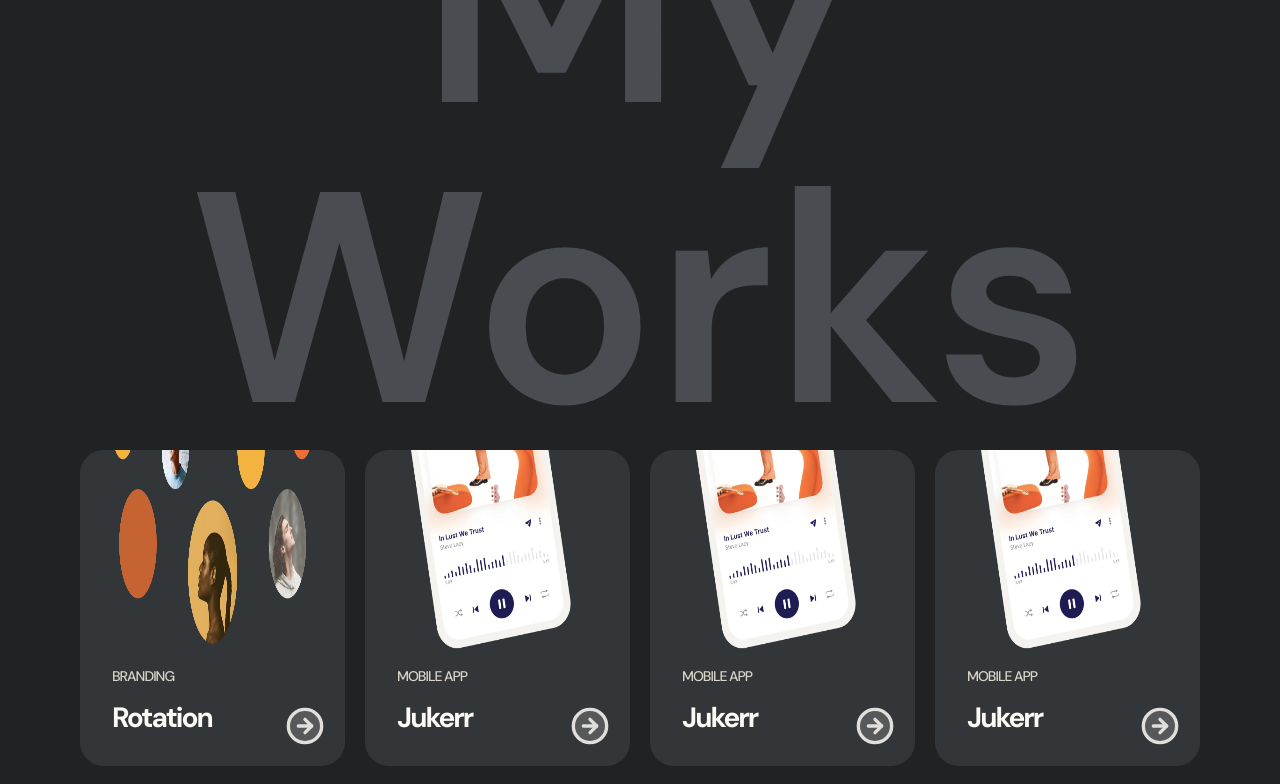
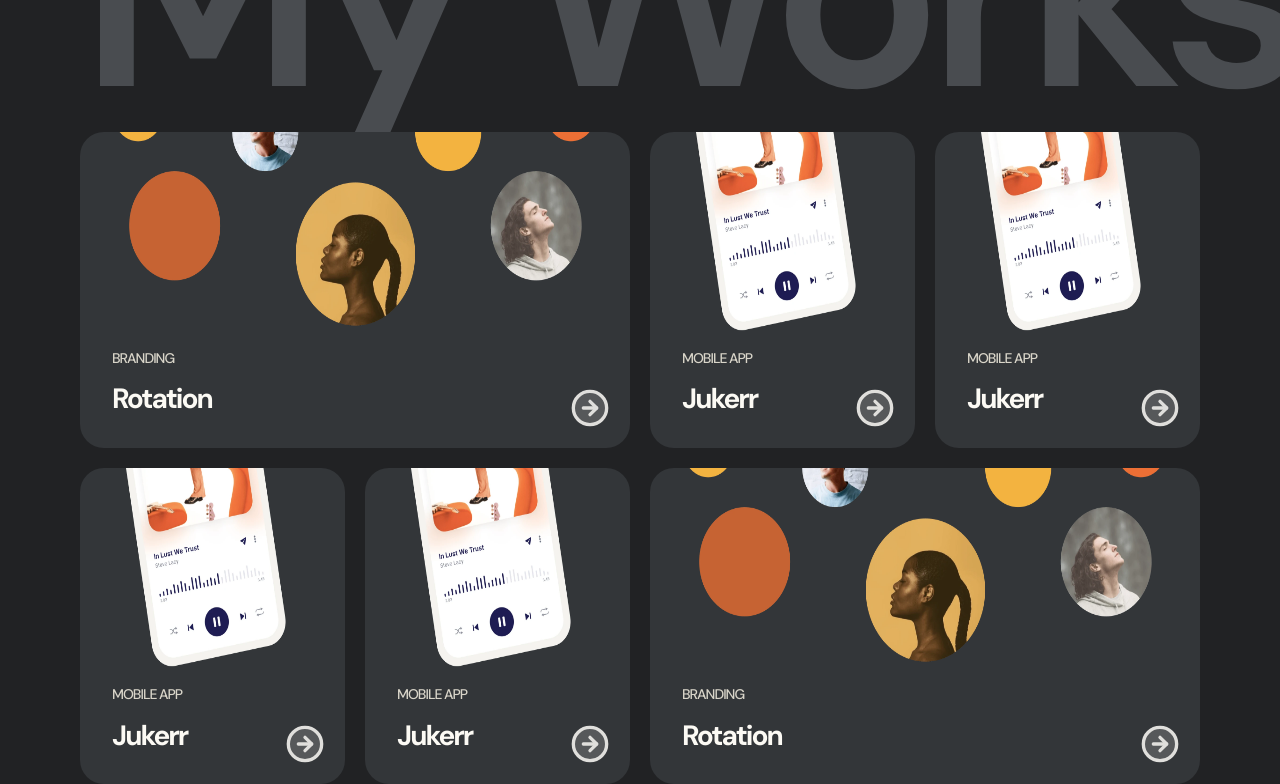
Before and after one commit to prasoonmohan/GridFolio, a Vue app: page /work in a window 1280 px wide. Shown: the part 260-1044 px from the top of the page. Built offline with nearby package versions, Linux system fonts and the light colour scheme.

Commit message:
feat : Added works page responsive

```diff
--- a/src/assets/pages/_index.scss
+++ b/src/assets/pages/_index.scss
@@ -1 +1 @@
-@import "home",'about_us','resume','contact';
+@import "home",'about_us','resume','contact','work';
--- /dev/null
+++ b/src/assets/pages/_work.scss
@@ -0,0 +1,29 @@
+.work-container{
+    .work1-card{
+        grid-column: 1/3;
+
+        @include mq(desktop-md){
+grid-column: 1/3;
+        }
+        @include mq(tablet){
+            grid-column: 1;
+        }
+        @include mq(phone){
+            grid-column: 1;
+        }
+
+    }
+    .work5-card{
+grid-column: 3/5;
+
+@include mq(desktop-md){
+grid-column: 1/4;
+}
+@include mq(tablet){
+    grid-column: 2;
+}
+@include mq(phone){
+    grid-column: 1;
+}
+    }
+}
--- a/src/assets/utilities/_typography.scss
+++ b/src/assets/utilities/_typography.scss
@@ -5,10 +5,17 @@
 
 .section-title{
   color: $gray-80;
-  font-size: rem(300);
   font-weight: 600;
+  font-size: clamp(0px, 22vw, 320px);
+  font-weight: 600;
+  text-align: center;
+  letter-spacing: -0.05em;
   line-height: 1;
-  text-align: center;
+  white-space: nowrap;
+  margin: 0px;
+  padding: 0px;
+  position: relative;
+  left: 0%;
 }
 .title-normal{
   font-size: rem(28);
--- a/src/views/WorkView.vue
+++ b/src/views/WorkView.vue
@@ -3,10 +3,10 @@
 </script>
 <template>
     <main class="main-section">
-  <section class="page-container container ">
+  <section class="page-container container work-container">
 <h2 class="section-title">My Works</h2>
 <div class="grid">
-    <Card :image="true" :className="'grid-col-13'">
+    <Card :image="true" :className="' work1-card'">
         <div class="work-card grid-22">
 <span class="">
     <img src="/img/work/work3.png" alt="">
@@ -71,7 +71,7 @@
         </div>
         </div>
     </Card>
-    <Card :image="true" :className="'grid-col-35'">
+    <Card :image="true" :className="' work5-card'">
         <div class="work-card grid-22">
 <span class="">
     <img src="/img/work/work3.png" alt="">
```
